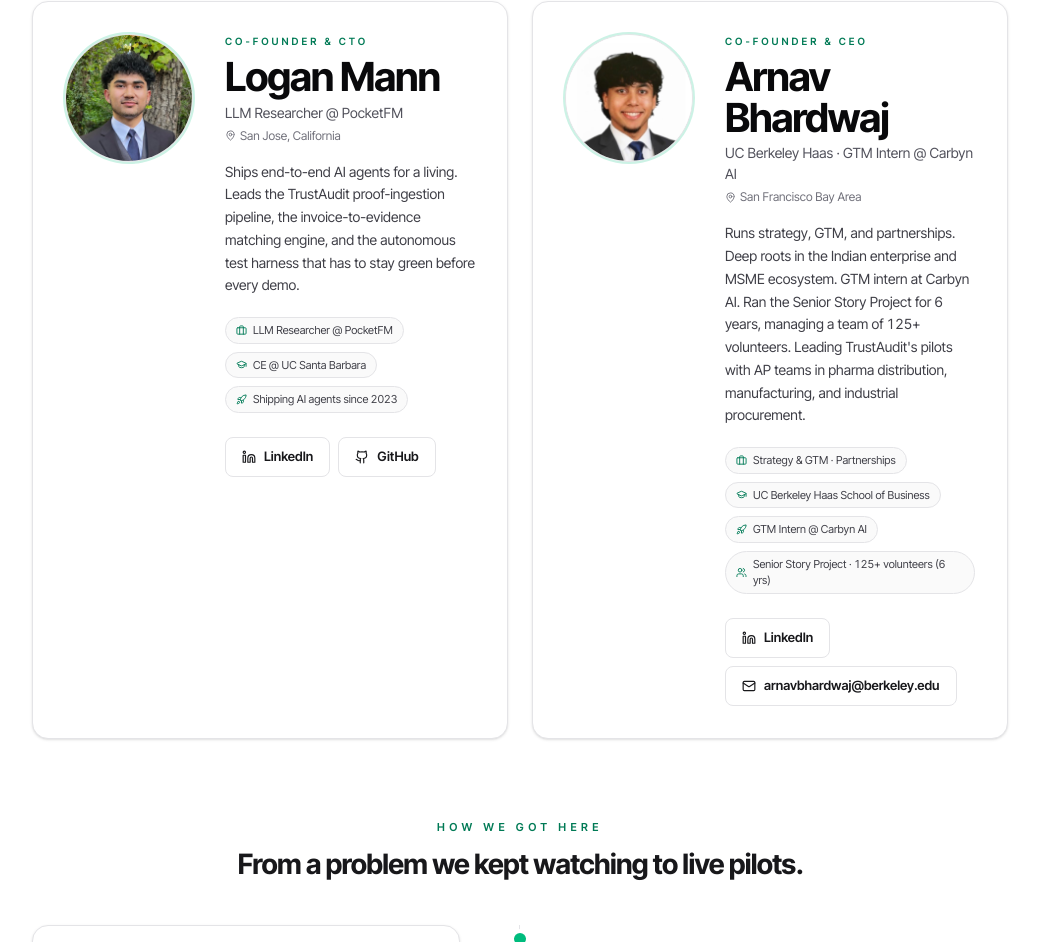
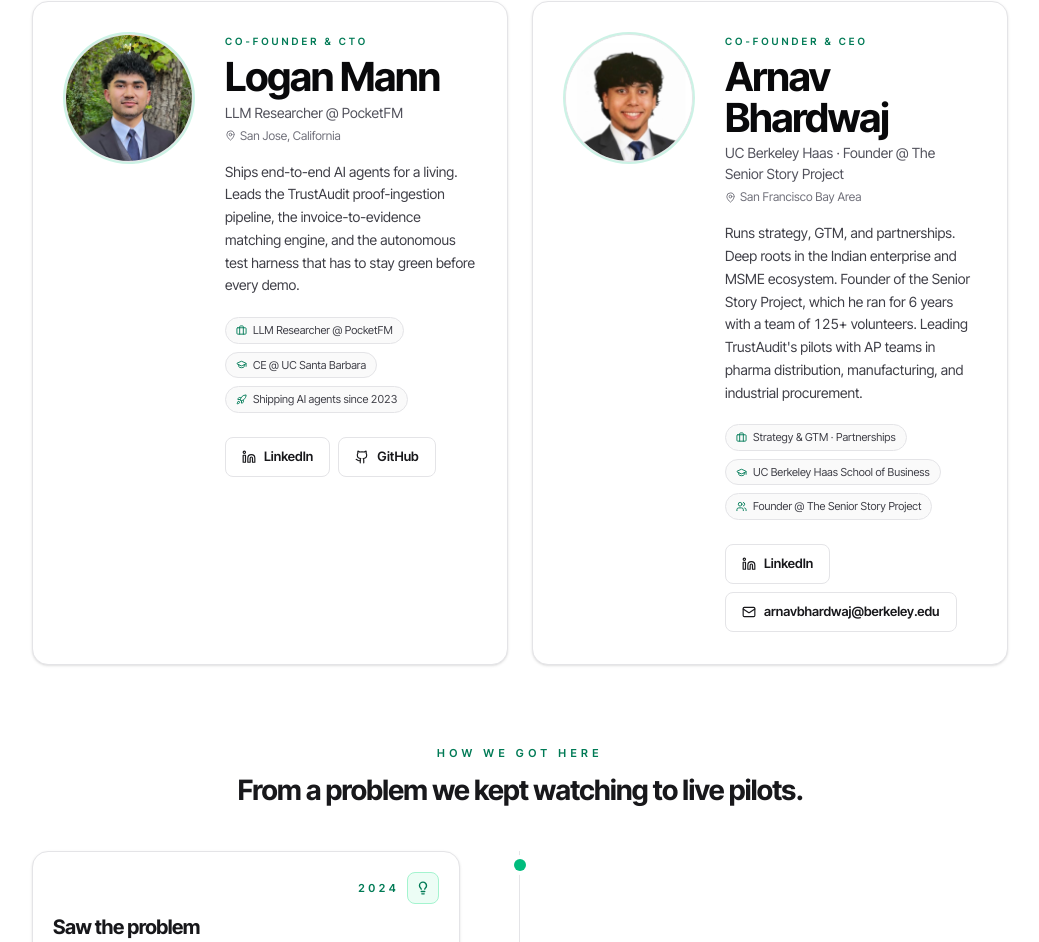
Before and after one commit to itsloganmann/TrustAudit, a React (Vite) app in the folder frontend/: page /about in a window 1280 px wide. Shown: the part 841-1783 px from the top of the page, without its empty margins (120-1159 px from the left). Built offline with nearby package versions, Linux system fonts and the light colour scheme; no server answers.

Commit message:
fix(about): Arnav led as Founder @ The Senior Story Project (#22)
Replace the GTM Intern @ Carbyn AI line across tagline, bio, and
credential pill with Founder @ The Senior Story Project. Consolidate the
separate volunteer-count pill into the bio paragraph (6 years, 125+
volunteers).

```diff
--- a/frontend/src/pages/About.jsx
+++ b/frontend/src/pages/About.jsx
@@ -62,22 +62,21 @@
     slug: "arnav",
     name: "Arnav Bhardwaj",
     role: "Co-founder & CEO",
-    tagline: "UC Berkeley Haas · GTM Intern @ Carbyn AI",
+    tagline: "UC Berkeley Haas · Founder @ The Senior Story Project",
     location: "San Francisco Bay Area",
     initials: "AB",
     photo: "/team/arnav.jpg",
     photoFallback: "/team/arnav.svg",
     bio:
       "Runs strategy, GTM, and partnerships. Deep roots in the Indian " +
-      "enterprise and MSME ecosystem. GTM intern at Carbyn AI. Ran the " +
-      "Senior Story Project for 6 years, managing a team of 125+ " +
-      "volunteers. Leading TrustAudit's pilots with AP teams in pharma " +
-      "distribution, manufacturing, and industrial procurement.",
+      "enterprise and MSME ecosystem. Founder of the Senior Story " +
+      "Project, which he ran for 6 years with a team of 125+ volunteers. " +
+      "Leading TrustAudit's pilots with AP teams in pharma distribution, " +
+      "manufacturing, and industrial procurement.",
     credentials: [
       { icon: Briefcase, label: "Strategy & GTM · Partnerships" },
       { icon: GraduationCap, label: "UC Berkeley Haas School of Business" },
-      { icon: Rocket, label: "GTM Intern @ Carbyn AI" },
-      { icon: Users, label: "Senior Story Project · 125+ volunteers (6 yrs)" },
+      { icon: Users, label: "Founder @ The Senior Story Project" },
     ],
     links: [
       {
```
